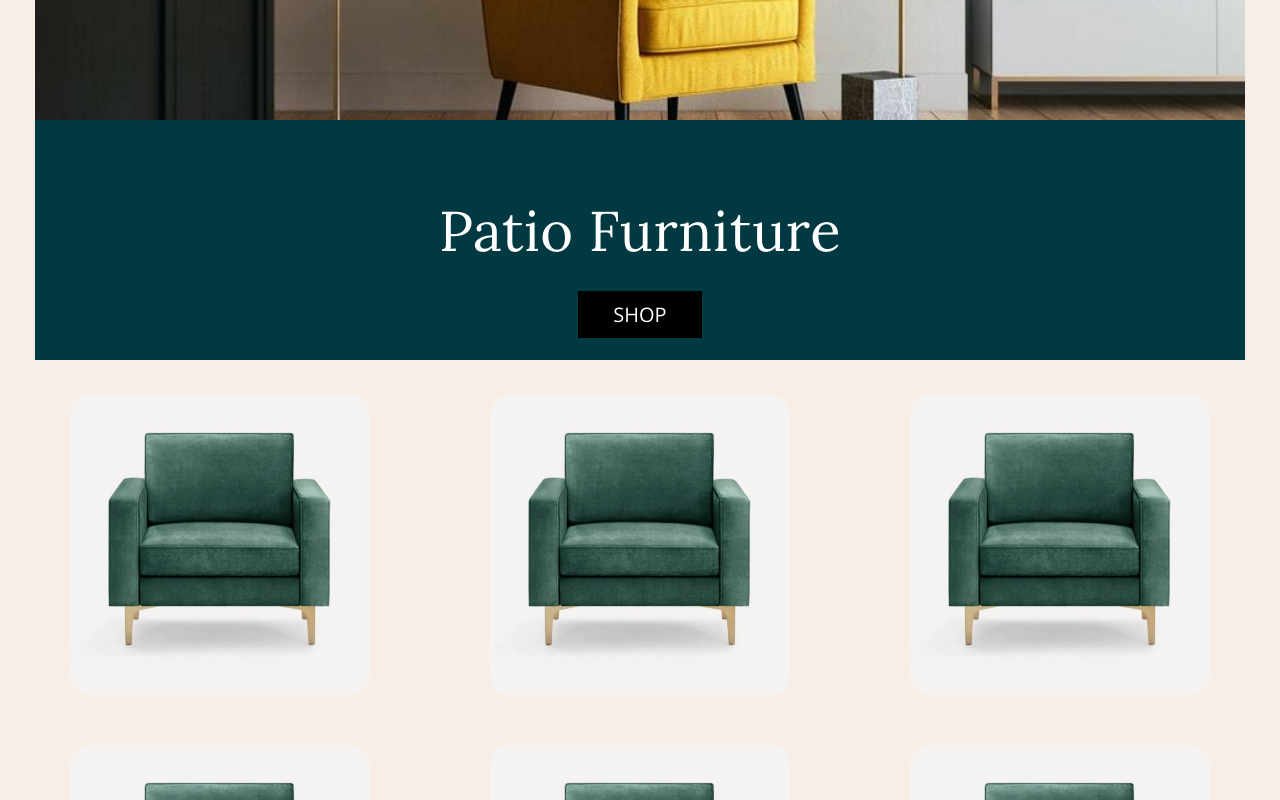
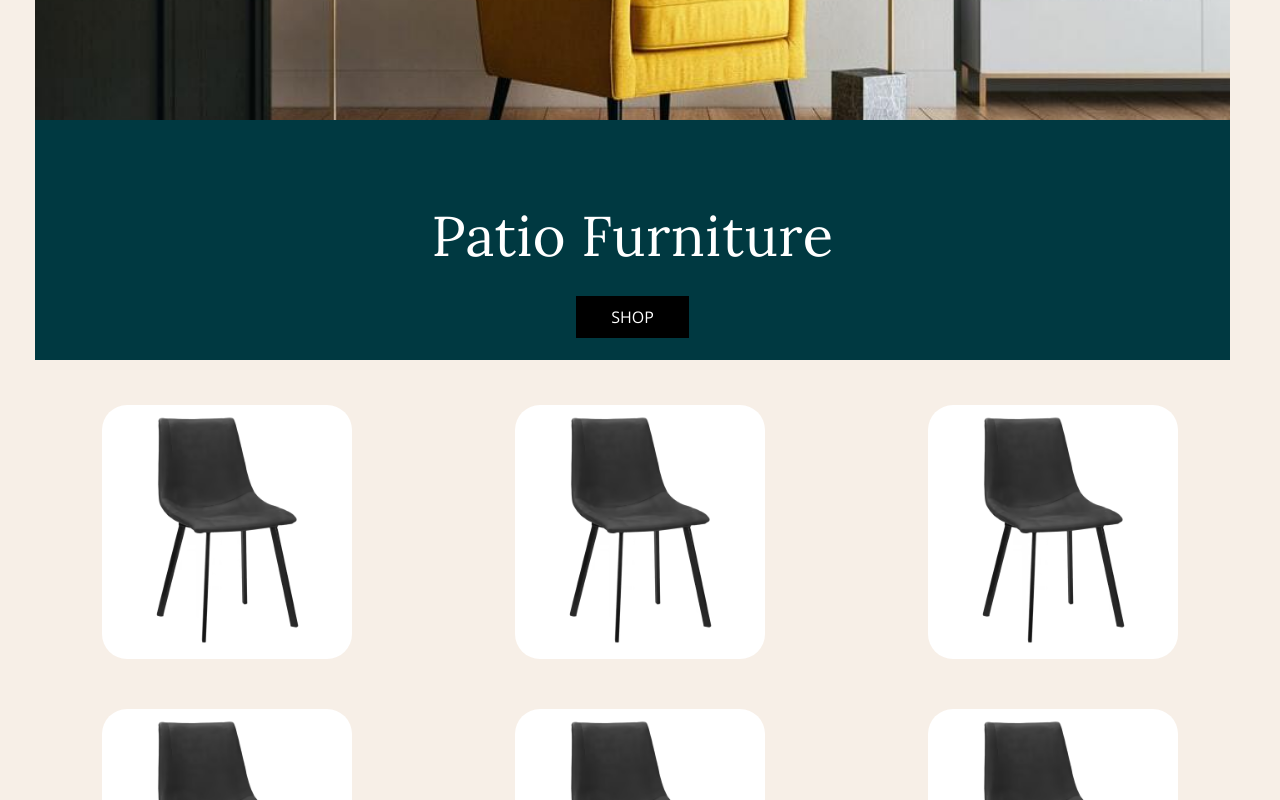
Before and after one commit to traneric89/Fulhaus-FE-Test, a React (Create React App) app: page / in a window 1280 px wide. Shown: the part 440-1240 px from the top of the page. Built offline with nearby package versions, Linux system fonts and the light colour scheme.

Commit message:
products added

```diff
--- a/src/Components/Product.js
+++ b/src/Components/Product.js
@@ -1,11 +1,36 @@
 import React from "react";
-import itemImg from "../images/chair.jpg";
+import { useState } from "react";
+import itemImg from "../images/chair.avif";
 
 const Product = () => {
+  const [display, setDisplay] = useState({ display: "none" });
+  const [style, setStyle] = useState({ backgroundColor: "" });
+
   return (
-    <>
+    <div
+      className="container"
+      onMouseEnter={(e) => {
+        setDisplay({ display: "flex" });
+        setStyle({ backgroundColor: "#000000cc" });
+      }}
+      onMouseLeave={(e) => {
+        setDisplay({ display: "none" });
+        setStyle({ backgroundColor: "" });
+      }}
+      style={style}
+    >
       <img src={itemImg} alt="" className="item-img" />
-    </>
+      <div className="img-text" style={display}>
+        <div className="product-info">
+          <h2>Product Name</h2>
+          <h4>BRAND NAME</h4>
+        </div>
+        <div className="product-cart">
+          <h6 style={{ cursor: "pointer" }}>+ Add to Cart</h6>
+          <h4>$900</h4>
+        </div>
+      </div>
+    </div>
   );
 };
 
--- a/src/my-sass.scss
+++ b/src/my-sass.scss
@@ -26,7 +26,8 @@ $lora: "Lora", serif;
   padding: 10px 35px;
   text-align: center;
   display: inline-block;
-  font-size: 14px;
+  font-size: 16px;
+  cursor: pointer;
 }
 
 .navbar {
@@ -48,7 +49,7 @@ $lora: "Lora", serif;
 .homepage {
   width: 100vw;
   height: 100vh;
-  padding: 0 35px;
+  padding: 0 50px 0 35px;
   background-color: $canvas;
   overflow: hidden;
 
@@ -68,7 +69,7 @@ $lora: "Lora", serif;
   .title {
     background-color: $green;
     text-align: center;
-    padding: 75px 50px;
+    padding: 80px 50px;
 
     h1 {
       font-family: $lora;
@@ -81,7 +82,7 @@ $lora: "Lora", serif;
     button {
       margin-top: 25px;
       font-family: $open-sans;
-      font-size: 20px;
+      font-size: 16px;
     }
   }
 }
@@ -90,13 +91,44 @@ $lora: "Lora", serif;
   background-color: $canvas;
   display: grid;
   grid-template-columns: repeat(3, 1fr);
-  padding: 35px;
+  padding: 45px;
   grid-gap: 50px;
   justify-items: center;
 }
 
 .item-img {
   border-radius: 20px;
-  width: 300px;
-  height: 300px;
+  width: 250px;
+  height: 250px;
 }
+
+.container {
+  position: relative;
+  color: white;
+  font-family: $lora;
+  background-color: white;
+  border-radius: 25px;
+
+  .img-text {
+    width: 250px;
+    height: 250px;
+    position: absolute;
+    padding: 26px;
+    top: 0;
+    display: flex;
+    flex-direction: column;
+    justify-content: space-between;
+    border-radius: 20px;
+
+    .product-info {
+      h4 {
+        margin-top: 5px;
+      }
+    }
+
+    .product-cart {
+      display: flex;
+      justify-content: space-between;
+    }
+  }
+}
```
Also changed, not shown: src/images/chair.avif (added), src/images/chair.jpg (deleted).
